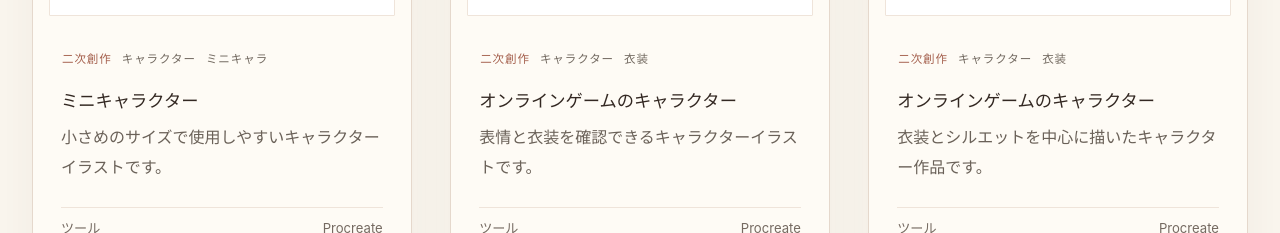
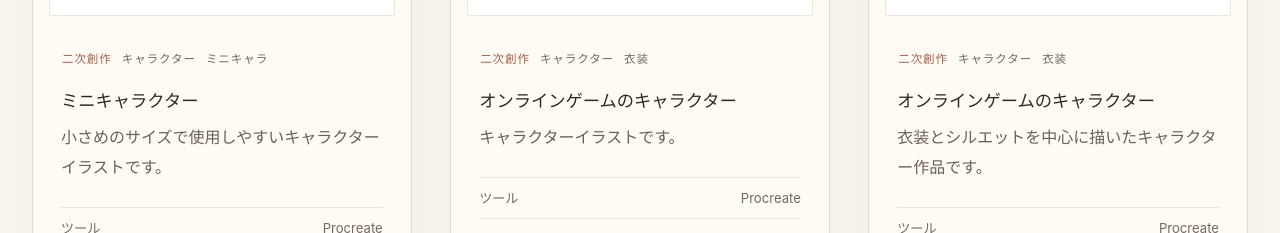
Before and after one commit to satomuraworks/satomuraworks-site, a React (Vite) app: page /gallery in a window 1280 px wide. Shown: the part 2300-2533 px from the top of the page. Built offline with nearby package versions, Linux system fonts and the light colour scheme; grey boxes are pictures that could not be loaded.

Commit message:
Update works.ts

```diff
--- a/src/data/works.ts
+++ b/src/data/works.ts
@@ -112,7 +112,7 @@ export const works: Work[] = [
     category: 'fanart',
     tags: ['キャラクター', '衣装'],
     image: '/images/works/006riku.png',
-    description: '表情と衣装を確認できるキャラクターイラストです。',
+    description: 'キャラクターイラストです。',
     tools: 'Procreate',
     productionTime: '7時間',
     isFanart: true,
```
